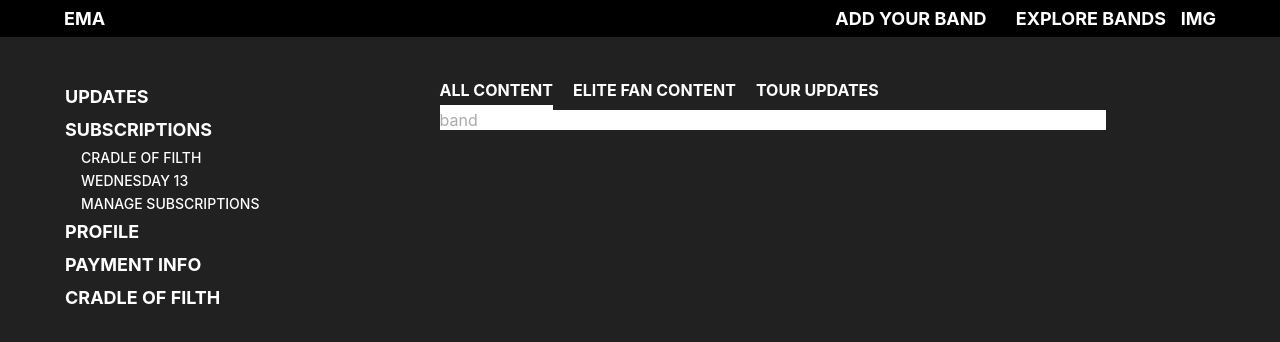
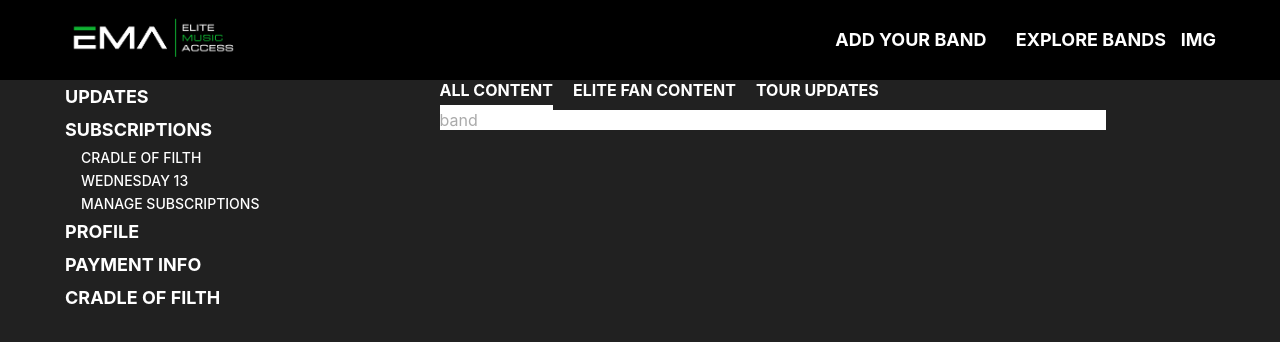
Before and after one commit to brandonbrown/emademos, a React (Create React App) app in the folder client/: page /band in a window 1280 px wide. Shown: the top 342 px of the page. Built offline with nearby package versions, Linux system fonts and the light colour scheme; a web font is replaced by a local one.

Commit message:
add ema logo to header

```diff
--- a/client/src/App.css
+++ b/client/src/App.css
@@ -33,6 +33,7 @@
   position: fixed;
   z-index: 40;
   width: 100%;
+  justify-content: center;
   /* margin-top: 56px; */
 }
 .nav-horizontal ul {
@@ -99,6 +100,11 @@
   padding-left: 0;
 }
 
+.logoimg {
+  width: auto;
+  height: 60px;
+}
+
 .wrapper {
   position: relative;
   /* max-width: 768px; */
@@ -154,6 +160,21 @@
   padding-top: 60px; */
   padding-left: 5%;
   padding-right: 5%;
+}
+
+.nav-horizontal ul.primary-nav li:not(.logo){
+  display: flex;
+  justify-content: center;
+  align-items: center;
+}
+
+.nav-horizontal ul.primary-nav li:not(.logo) ul li {
+  align-items: flex-start;
+  justify-content: flex-start;
+}
+
+.nav-horizontal ul.primary-nav li:not(.logo) ul li a {
+  display: block;
 }
 
 .nav-horizontal ul.primary-nav li ul a {
--- a/client/src/PrimaryHeader.js
+++ b/client/src/PrimaryHeader.js
@@ -1,6 +1,7 @@
 import React, { Component } from 'react';
 import { BrowserRouter as Router, Route, Link } from "react-router-dom";
 import './App.css';
+import logo from './assets/img/emalogo.png'
 
 class PrimaryHeader extends Component {
 
@@ -11,7 +12,7 @@
 
           <ul className="primary-nav">
               <li className="logo">
-              <Link to="/">EMA</Link>
+              <Link to="/"><img className="logoimg" src={logo} /></Link>
               </li>
               <li><a href="#">Add Your Band</a></li>
               <li><Link to="/explore">Explore Bands</Link></li>
```
Also changed, not shown: client/src/assets/img/emalogo.png (added).
